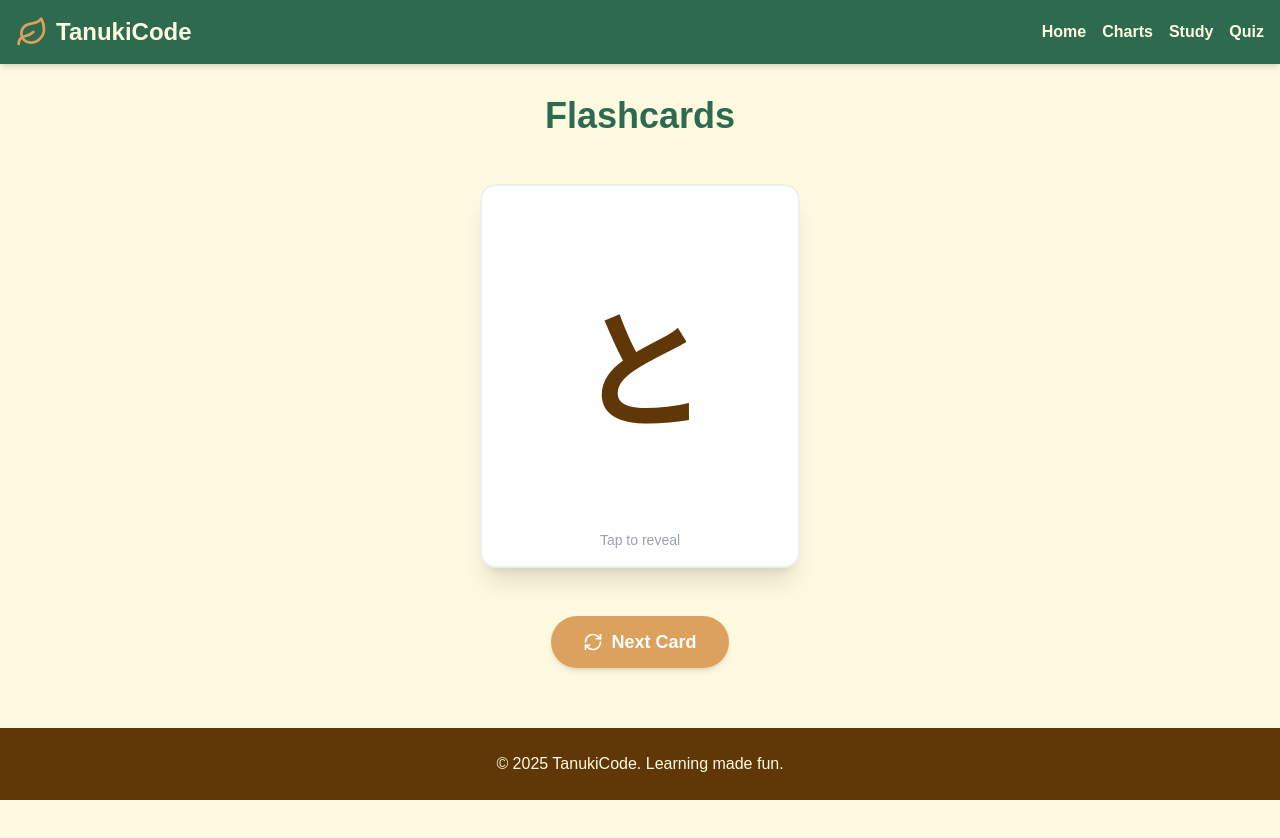
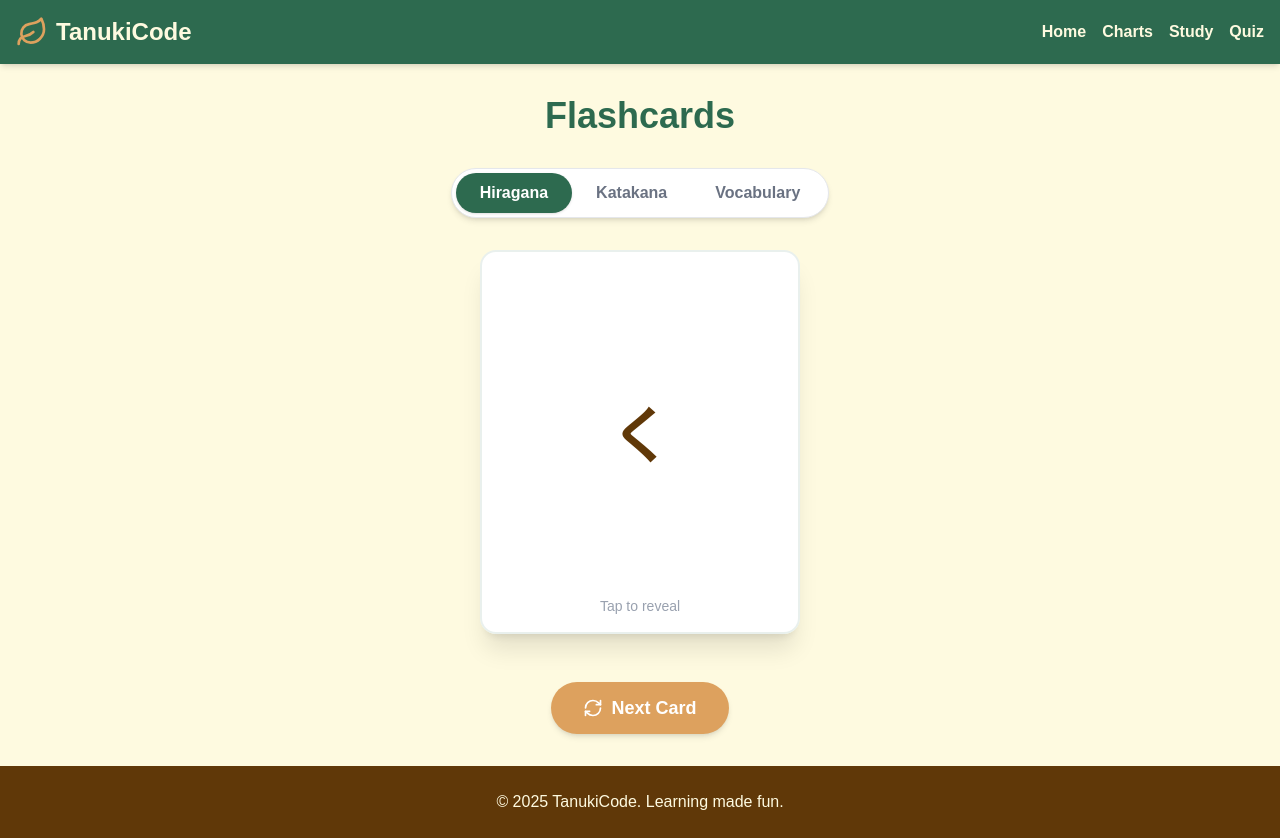
Before and after one commit to Fbrend23/TanukiCode, a Vue app: page /study in a window 1280 px wide. Before the commit the page ends 800 px from the top, so only its background shows below. Built offline with nearby package versions, Linux system fonts and the light colour scheme; the HTML template or start-up script is replaced by a standard one.

Commit message:
fix: resolve TypeScript property access error in StudyView

```diff
--- a/src/views/StudyView.vue
+++ b/src/views/StudyView.vue
@@ -1,21 +1,48 @@
 <script setup lang="ts">
-import { ref } from 'vue';
+import { ref, computed, watch } from 'vue';
 import { hiragana, katakana, type KanaChar } from '@/data/kana';
+import { vocabulary, type VocabularyWord } from '@/data/vocabulary';
 import { RefreshCw } from 'lucide-vue-next';
 
-const allKana = [...hiragana, ...katakana].filter(k => k.char); // Filter out empty spacers
-const currentCard = ref<KanaChar>(getRandomKana());
+type CardData = (KanaChar | VocabularyWord) & { romaji?: string; meaning?: string };
+
+const mode = ref<'hiragana' | 'katakana' | 'vocabulary'>('hiragana');
 const isFlipped = ref(false);
 
-function getRandomKana() {
-    const randomIndex = Math.floor(Math.random() * allKana.length);
-    return allKana[randomIndex];
+const currentList = computed(() => {
+    if (mode.value === 'hiragana') return hiragana.filter(k => k.char);
+    if (mode.value === 'katakana') return katakana.filter(k => k.char);
+    return vocabulary;
+});
+
+const currentCard = ref<CardData>(getRandomItem());
+
+function getRandomItem() {
+    const randomIndex = Math.floor(Math.random() * currentList.value.length);
+    return currentList.value[randomIndex];
 }
+
+
+const frontText = computed(() => {
+    const card = currentCard.value;
+    if ('char' in card) {
+        return (card as KanaChar).char;
+    }
+    if ('word' in card) {
+        return (card as VocabularyWord).word;
+    }
+    return '';
+});
+
+watch(mode, () => {
+    isFlipped.value = false;
+    currentCard.value = getRandomItem();
+});
 
 function nextCard() {
     isFlipped.value = false;
     setTimeout(() => {
-        currentCard.value = getRandomKana();
+        currentCard.value = getRandomItem();
     }, 200); // Wait for unflip animation
 }
 
@@ -26,7 +53,15 @@ function flipCard() {
 
 <template>
     <div class="flex flex-col items-center justify-center min-h-[60vh]">
-        <h2 class="text-4xl font-display font-bold text-tanuki-green mb-12">Flashcards</h2>
+        <h2 class="text-4xl font-display font-bold text-tanuki-green mb-8">Flashcards</h2>
+
+        <!-- Mode Toggle -->
+        <div class="flex bg-white rounded-full p-1 shadow-md mb-8 border border-gray-200">
+            <button v-for="m in ['hiragana', 'katakana', 'vocabulary']" :key="m" @click="mode = m as any"
+                :class="['px-6 py-2 rounded-full font-bold transition-all capitalize', mode === m ? 'bg-tanuki-green text-white shadow-sm' : 'text-gray-500 hover:text-tanuki-green']">
+                {{ m }}
+            </button>
+        </div>
 
         <!-- Flashcard Scene -->
         <div class="scene w-80 h-96 perspective-1000 cursor-pointer group" @click="flipCard">
@@ -35,15 +70,20 @@ function flipCard() {
                 <!-- Front -->
                 <div
                     class="face front absolute w-full h-full bg-white flex items-center justify-center rounded-2xl backface-hidden border-2 border-tanuki-green/10">
-                    <span class="text-9xl font-bold text-tanuki-brown-dark">{{ currentCard.char }}</span>
+                    <div class="text-center">
+                        <span class="block text-6xl font-bold text-tanuki-brown-dark mb-2">{{ frontText }}</span>
+                        <!-- Show reading for vocab on front if needed, or keeping it hidden -->
+                    </div>
                     <span class="absolute bottom-4 text-gray-400 text-sm">Tap to reveal</span>
                 </div>
 
                 <!-- Back -->
                 <div
                     class="face back absolute w-full h-full bg-tanuki-green text-white flex flex-col items-center justify-center rounded-2xl backface-hidden rotate-y-180">
-                    <span class="text-6xl font-bold mb-4">{{ currentCard.romaji }}</span>
-                    <span class="text-xl opacity-80">Romaji</span>
+                    <span class="text-4xl font-bold mb-4 px-4 text-center">{{ currentCard.meaning || currentCard.romaji
+                        }}</span>
+                    <span class="text-xl opacity-80">{{ currentCard.meaning ? 'Meaning' : 'Romaji' }}</span>
+                    <span v-if="currentCard.meaning" class="text-sm mt-2 opacity-60">({{ currentCard.romaji }})</span>
                 </div>
             </div>
         </div>
```
